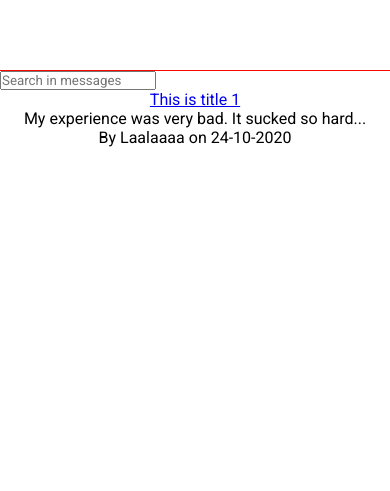
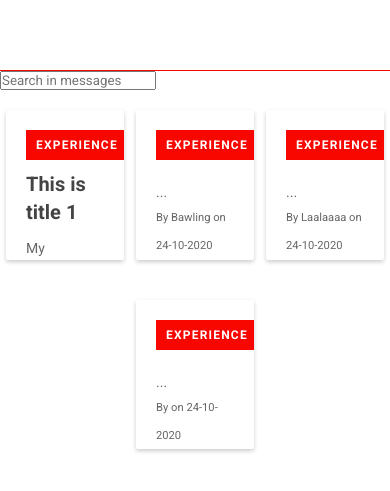
Before and after one commit to miketaart/covid19-client, a React (Create React App) app: page / in a window 390 px wide. Shown: the part 191-682 px from the top of the page. Built offline with nearby package versions, Linux system fonts and the light colour scheme; no server answers; data requests are answered from the project's data file.

Commit message:
Make post card components responsive

```diff
--- a/db.json
+++ b/db.json
@@ -46,6 +46,147 @@
       "date": "24-10-2020",
       "timeStamp": "15:15:55",
       "id": 1
+    },
+    {
+      "user": {
+        "nickName": "Bawling",
+        "email": "",
+        "gender": ""
+      },
+      "dateSymptomsAppeared": "",
+      "symptoms": [
+        {
+          "value": "Cough",
+          "isChecked": false
+        },
+        {
+          "value": "High temperature",
+          "isChecked": false
+        },
+        {
+          "value": "headache",
+          "isChecked": false
+        },
+        {
+          "value": "Sore throat",
+          "isChecked": false
+        },
+        {
+          "value": "Shortness of breath",
+          "isChecked": false
+        },
+        {
+          "value": "Severe muscle pain",
+          "isChecked": false
+        },
+        {
+          "value": "Harder to smell or taste",
+          "isChecked": false
+        },
+        {
+          "value": "I have no symptoms",
+          "isChecked": false
+        }
+      ],
+      "title": "",
+      "message": "",
+      "date": "24-10-2020",
+      "timeStamp": "16:33:22",
+      "id": 2
+    },
+    {
+      "user": {
+        "nickName": "Laalaaaa",
+        "email": "",
+        "gender": "female"
+      },
+      "dateSymptomsAppeared": "",
+      "symptoms": [
+        {
+          "value": "Cough",
+          "isChecked": false
+        },
+        {
+          "value": "High temperature",
+          "isChecked": false
+        },
+        {
+          "value": "headache",
+          "isChecked": false
+        },
+        {
+          "value": "Sore throat",
+          "isChecked": false
+        },
+        {
+          "value": "Shortness of breath",
+          "isChecked": false
+        },
+        {
+          "value": "Severe muscle pain",
+          "isChecked": false
+        },
+        {
+          "value": "Harder to smell or taste",
+          "isChecked": false
+        },
+        {
+          "value": "I have no symptoms",
+          "isChecked": false
+        }
+      ],
+      "title": "",
+      "message": "",
+      "date": "24-10-2020",
+      "timeStamp": "16:33:46",
+      "id": 3
+    },
+    {
+      "user": {
+        "nickName": "",
+        "email": "",
+        "gender": ""
+      },
+      "dateSymptomsAppeared": "",
+      "symptoms": [
+        {
+          "value": "Cough",
+          "isChecked": false
+        },
+        {
+          "value": "High temperature",
+          "isChecked": false
+        },
+        {
+          "value": "headache",
+          "isChecked": false
+        },
+        {
+          "value": "Sore throat",
+          "isChecked": false
+        },
+        {
+          "value": "Shortness of breath",
+          "isChecked": false
+        },
+        {
+          "value": "Severe muscle pain",
+          "isChecked": false
+        },
+        {
+          "value": "Harder to smell or taste",
+          "isChecked": false
+        },
+        {
+          "value": "I have no symptoms",
+          "isChecked": false
+        }
+      ],
+      "title": "",
+      "message": "",
+      "date": "24-10-2020",
+      "timeStamp": "16:34:02",
+      "id": 4
     }
   ]
 }
--- a/package.json
+++ b/package.json
@@ -3,7 +3,6 @@
   "version": "0.1.0",
   "private": true,
   "dependencies": {
-    "@material-ui/core": "^4.11.0",
     "@testing-library/jest-dom": "^4.2.4",
     "@testing-library/react": "^9.5.0",
     "@testing-library/user-event": "^7.2.1",
--- a/src/components/blog/Blog.jsx
+++ b/src/components/blog/Blog.jsx
@@ -41,9 +41,9 @@ export default class Blog extends Component {
         let search = this.state.search.toLowerCase()
 
         return (
-            <div className="Blog">
+            <div className="Blog-Container">
                 <input className="input" type="text" placeholder="Search in messages" value={this.state.search} onChange={this.updateSearch} />
-                <ul>
+                <div className="Blog">
                     {this.state.posts
                         .filter((post) =>
                             post.message.toLowerCase()
@@ -51,7 +51,7 @@ export default class Blog extends Component {
                         .map(post => (
                             <Post key={post.id} post={post} />
                         ))}
-                </ul>
+                </div>
             </div>
         )
     }
--- a/src/components/blog/Post.jsx
+++ b/src/components/blog/Post.jsx
@@ -8,16 +8,17 @@ class Post extends Component {
             post: props.post
         }
     }
-    componentDidMount() {
-        console.log(this.state.post)
-    }
+
     render() {
         return (
-            <li className="Blog__Post-Container" key={this.state.post.id}>
-                <Link className="Blog__Post-link" to={`/posts/${this.state.post.id}`}> {this.state.post.title} </Link>
-                <p> {this.state.post.message}</p>
-                <p> By {this.state.post.user.nickName} on {this.state.post.date}</p>
-            </li>
+            <Link style={{ textDecoration: 'none' }} to={`/posts/${this.state.post.id}`}>
+                <article className="Post" key={this.state.post.id}>
+                    <h3 className="Post__category">Experience</h3>
+                    <h2 className="Post__title">{this.state.post.title}</h2>
+                    <p className="Post__message"> {this.state.post.message.replace(/^(.{80}[^\s]*).*/, "$1") + '...'}</p>
+                    <p className="Post__user"> By {this.state.post.user.nickName} on {this.state.post.date}</p>
+                </article>
+            </Link>
         );
     }
 }
--- a/src/components/blog/PostDetails.jsx
+++ b/src/components/blog/PostDetails.jsx
@@ -38,7 +38,7 @@ class PostDetails extends Component {
     render() {
         return (
             <div className="">
-                <h1 className=""> {this.state.details.title} </h1>
+                <h2 className=""> {this.state.details.title} </h2>
                 <p>{this.state.gender}</p>
                 <p>Symptoms appeared on {this.state.dateSymptomsAppeared.split('-').reverse().join('-')}</p>
                 <p> {this.state.message}</p>
--- a/src/index.css
+++ b/src/index.css
@@ -84,11 +84,81 @@
   list-style: none;
 }
 
-.Blog__Post-Container {
+.Blog-Container .Blog {
   display: flex;
-  flex-direction: column;
-  align-items: center;
-  margin-bottom: 12px;
+  flex-direction: row;
+  justify-content: space-around;
+  flex-wrap: wrap;
+  width: 100%;
+  max-width: 100vw;
+  margin: 0 auto;
+}
+
+.Post {
+  background: #FFF;
+  margin: 20px 0;
+  padding: 20px;
+  border-radius: 2px;
+  box-shadow: 0 2px 4px rgba(0, 0, 0, 0.2);
+  width: 20vw;
+  height: 13vh;
+  cursor: pointer;
+  overflow: hidden;
+}
+
+.Post:hover {
+  box-shadow: 0 2px 4px rgba(0, 0, 0, 0.2), 0 4px 8px rgba(0, 0, 0, 0.2);
+}
+
+.Post .Post__category {
+  background-color: #F80701;
+  display: inline-block;
+  padding: 8px 10px;
+  margin: 0 0 10px;
+  color: #FFF;
+  font-size: 0.75rem;
+  font-weight: 600;
+  letter-spacing: 0.075rem;
+  text-transform: uppercase;
+}
+
+.Post:active {
+  box-shadow: none;
+  transform-origin: center;
+  transform: scale(0.98);
+}
+
+.Post__category {
+  display: inline-block;
+  padding: 8px 10px;
+  margin: 0 0 10px;
+  color: #FFF;
+  font-size: 0.75rem;
+  font-weight: 600;
+  letter-spacing: 0.075rem;
+  text-transform: uppercase;
+}
+
+.Post__message {
+  color: #666;
+  line-height: 1.5rem;
+  font-size: 0.875rem;
+}
+
+.Post__title {
+  margin: 0 0 10px;
+  color: #444;
+  font-size: 1.25rem;
+  font-weight: 600;
+  line-height: 1.75rem;
+  overflow: hidden;
+}
+
+.Post__user {
+  color: #666;
+  font-size: 0.7rem;
+  line-height: 1.75rem;
+  text-decoration: none;
 }
 
 * {
--- a/src/styles/scss/_Blog.scss
+++ b/src/styles/scss/_Blog.scss
@@ -1,7 +1,11 @@
-.Blog__Post-Container {
-    display: flex;
-    flex-direction: column;
-    //justify-content: center;
-    align-items: center;
-    margin-bottom: 12px;
+.Blog-Container {
+    .Blog {
+        display: flex;
+        flex-direction: row;
+        justify-content: space-around;
+        flex-wrap: wrap;
+        width: 100%;
+        max-width: 100vw;
+        margin: 0 auto;
+    }
 }
--- /dev/null
+++ b/src/styles/scss/_Post.scss
@@ -0,0 +1,67 @@
+.Post {
+    background: #FFF;
+    margin: 20px 0;
+    padding: 20px;
+    border-radius: 2px;
+    box-shadow: 0 2px 4px rgba(#000, 0.2);
+    width: 20vw;
+    height: 13vh;
+    cursor: pointer;
+    overflow: hidden;
+
+    &:hover {
+        box-shadow: 0 2px 4px rgba(#000, 0.2),
+            0 4px 8px rgba(#000, 0.2);
+    }
+
+    .Post__category {
+        background-color: #F80701;
+        display: inline-block;
+        padding: 8px 10px;
+        margin: 0 0 10px;
+        color: #FFF;
+        font-size: 0.75rem;
+        font-weight: 600;
+        letter-spacing: 0.075rem;
+        text-transform: uppercase;
+    }
+
+    &:active {
+        box-shadow: none;
+        transform-origin: center;
+        transform: scale(0.98);
+    }
+
+    &__category {
+        display: inline-block;
+        padding: 8px 10px;
+        margin: 0 0 10px;
+        color: #FFF;
+        font-size: 0.75rem;
+        font-weight: 600;
+        letter-spacing: 0.075rem;
+        text-transform: uppercase;
+    }
+
+    &__message {
+        color: #666;
+        line-height: 1.5rem;
+        font-size: 0.875rem;
+    }
+
+    &__title {
+        margin: 0 0 10px;
+        color: #444;
+        font-size: 1.25rem;
+        font-weight: 600;
+        line-height: 1.75rem;
+        overflow: hidden;
+    }
+
+    &__user {
+        color: #666;
+        font-size: 0.7rem;
+        line-height: 1.75rem;
+        text-decoration: none;
+    }
+}
--- a/src/styles/scss/index.scss
+++ b/src/styles/scss/index.scss
@@ -2,6 +2,7 @@
 @import "Dashboard";
 @import "Survey";
 @import "Blog";
+@import "Post";
 
 
 * {
```
Also changed, not shown: 1 other file (tests, documents, lock files or other folders).
